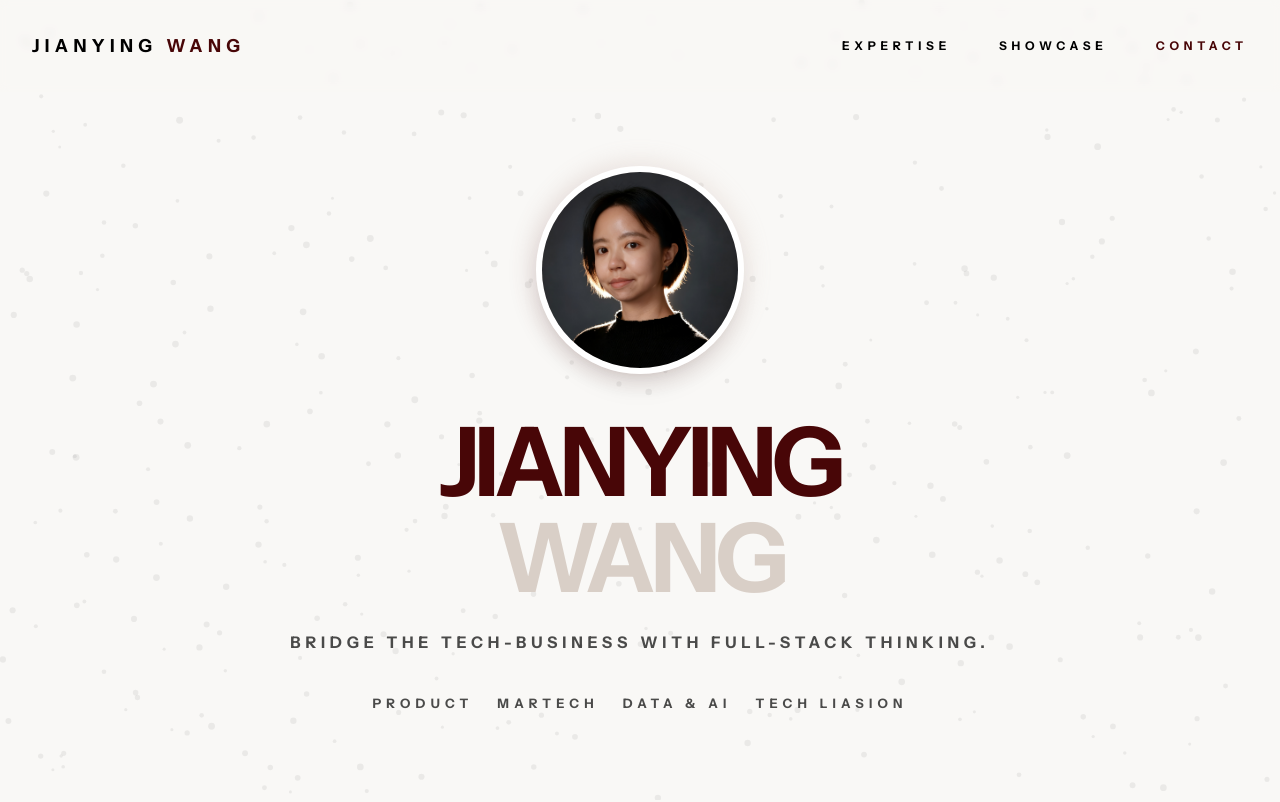
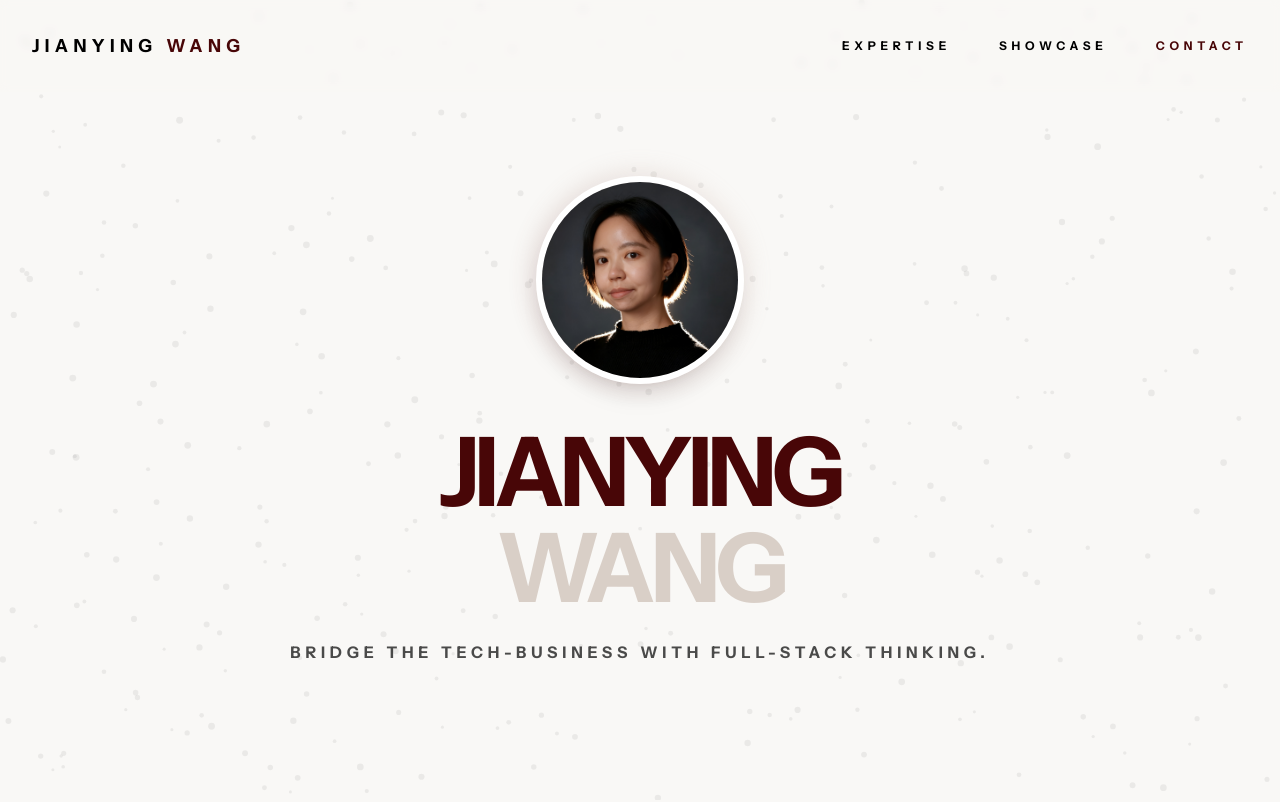
Before and after one commit to Stella329/My_Porfolio, a React (Vite) app: page / in a window 1280 px wide. Shown: the top 802 px of the page. Built offline with nearby package versions, Linux system fonts and the light colour scheme.

Commit message:
删除'Product', 'MarTech', 'Data & AI', 'Tech Liasion'

```diff
--- a/src/App.tsx
+++ b/src/App.tsx
@@ -96,14 +96,7 @@ const App: React.FC = () => {
           </p>
         </div>
 
-        {/* 3 Tags at the bottom of Hero stack */}
-        <div className="flex flex-wrap justify-center gap-6">
-          {['Product', 'MarTech', 'Data & AI', 'Tech Liasion'].map(tag => (
-            <span key={tag} className="text-[13px] font-bold uppercase tracking-[0.4em] text-black/70 hover:text-[#480607] transition-colors cursor-default">
-              {tag}
-            </span>
-          ))}
-        </div>
+
       </section>
 
       {/* Work Section */}
```
